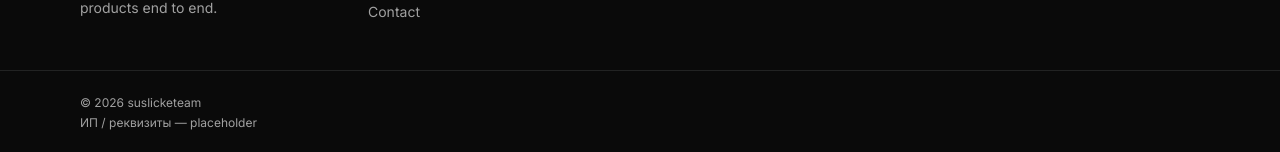
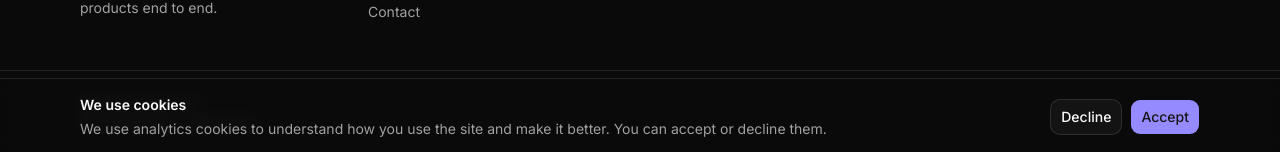
Before and after one commit to Suslicke/suslicketeam, a Next.js app: page /en in a window 1280 px wide. Shown: the part 645-797 px from the top of the page. Built offline with nearby package versions, Linux system fonts and the light colour scheme; no server answers.

Commit message:
feat: add ga4, cloudflare analytics, consent banner

```diff
--- a/messages/en.json
+++ b/messages/en.json
@@ -12,5 +12,11 @@
     "default_title": "suslicketeam — web development and digital solutions",
     "default_description": "The suslicketeam crew builds websites, web apps and digital products end to end.",
     "og_tagline": "Web development and digital solutions, end to end"
+  },
+  "consent": {
+    "title": "We use cookies",
+    "text": "We use analytics cookies to understand how you use the site and make it better. You can accept or decline them.",
+    "accept": "Accept",
+    "decline": "Decline"
   }
 }
--- a/messages/kk.json
+++ b/messages/kk.json
@@ -12,5 +12,11 @@
     "default_title": "suslicketeam — веб-әзірлеу және digital-шешімдер",
     "default_description": "suslicketeam командасы сайттарды, веб-қосымшаларды және digital-өнімдерді кілтін салып жасайды.",
     "og_tagline": "Веб-әзірлеу және digital-шешімдер"
+  },
+  "consent": {
+    "title": "Біз cookie файлдарын қолданамыз",
+    "text": "Сайтты қалай пайдаланатыныңызды түсініп, оны жақсарту үшін аналитикалық cookie қолданамыз. Оларды қабылдай немесе бас тарта аласыз.",
+    "accept": "Қабылдау",
+    "decline": "Бас тарту"
   }
 }
--- a/messages/ru.json
+++ b/messages/ru.json
@@ -12,5 +12,11 @@
     "default_title": "suslicketeam — веб-разработка и digital-решения",
     "default_description": "Команда suslicketeam создаёт сайты, веб-приложения и digital-продукты под ключ.",
     "og_tagline": "Веб-разработка и digital-решения под ключ"
+  },
+  "consent": {
+    "title": "Мы используем файлы cookie",
+    "text": "Мы применяем аналитические cookie, чтобы понимать, как вы пользуетесь сайтом, и делать его лучше. Вы можете принять или отклонить их.",
+    "accept": "Принять",
+    "decline": "Отклонить"
   }
 }
--- a/src/app/[locale]/layout.tsx
+++ b/src/app/[locale]/layout.tsx
@@ -4,6 +4,9 @@ import { NextIntlClientProvider, hasLocale } from "next-intl";
 import { getTranslations, setRequestLocale } from "next-intl/server";
 import { notFound } from "next/navigation";
 
+import { CloudflareAnalytics } from "@/components/analytics/cloudflare-analytics";
+import { ConsentBanner } from "@/components/analytics/consent-banner";
+import { GaScripts } from "@/components/analytics/ga-scripts";
 import { PostHogProvider } from "@/components/analytics/posthog-provider";
 import { JsonLd } from "@/components/json-ld";
 import { SiteFooter } from "@/components/site-footer";
@@ -82,6 +85,8 @@ export default async function LocaleLayout({
       className={`${inter.variable} ${spaceGrotesk.variable}`}
     >
       <body className="antialiased">
+        <GaScripts />
+        <CloudflareAnalytics />
         <JsonLd data={organizationLd()} />
         <JsonLd data={websiteLd()} />
         <JsonLd data={localBusinessLd()} />
@@ -93,6 +98,7 @@ export default async function LocaleLayout({
                 <div className="flex-1">{children}</div>
                 <SiteFooter />
               </div>
+              <ConsentBanner />
             </PostHogProvider>
           </ThemeProvider>
         </NextIntlClientProvider>
--- /dev/null
+++ b/src/components/analytics/cloudflare-analytics.tsx
@@ -0,0 +1,22 @@
+import Script from "next/script";
+
+const CF_TOKEN = process.env.NEXT_PUBLIC_CF_BEACON_TOKEN;
+
+/**
+ * Loads the Cloudflare Web Analytics beacon. Cloudflare's beacon is cookieless
+ * and privacy-friendly, so it can load regardless of consent state. Gated on
+ * `NEXT_PUBLIC_CF_BEACON_TOKEN` — renders nothing when absent (graceful no-op).
+ *
+ * Uses `afterInteractive` to keep it off the critical rendering path.
+ */
+export function CloudflareAnalytics() {
+  if (!CF_TOKEN) return null;
+
+  return (
+    <Script
+      src="https://static.cloudflareinsights.com/beacon.min.js"
+      strategy="afterInteractive"
+      data-cf-beacon={JSON.stringify({ token: CF_TOKEN })}
+    />
+  );
+}
--- /dev/null
+++ b/src/components/analytics/consent-banner.tsx
@@ -0,0 +1,111 @@
+"use client";
+
+import posthog from "posthog-js";
+import { useTranslations } from "next-intl";
+import { useEffect, useState } from "react";
+
+import { Button } from "@/components/ui/button";
+
+const CONSENT_KEY = "sl_consent";
+type ConsentDecision = "granted" | "denied";
+
+function readStoredConsent(): ConsentDecision | null {
+  if (typeof window === "undefined") return null;
+  try {
+    const value = window.localStorage.getItem(CONSENT_KEY);
+    return value === "granted" || value === "denied" ? value : null;
+  } catch {
+    return null;
+  }
+}
+
+function storeConsent(decision: ConsentDecision): void {
+  try {
+    window.localStorage.setItem(CONSENT_KEY, decision);
+  } catch {
+    // ignore storage failures (quota, disabled storage, private mode)
+  }
+}
+
+/**
+ * Lightweight, dismissible cookie-consent banner. Shown only when no decision
+ * is stored in localStorage (`sl_consent`). On a decision it updates GA4
+ * Consent Mode and PostHog opt-in/out, then hides itself.
+ *
+ * Fixed to the bottom and contains its own space, so it never causes layout
+ * shift in the document flow.
+ */
+export function ConsentBanner() {
+  const t = useTranslations("consent");
+  const [visible, setVisible] = useState(false);
+
+  useEffect(() => {
+    // Only decide visibility on the client to avoid hydration mismatch.
+    if (readStoredConsent() === null) {
+      setVisible(true);
+    }
+  }, []);
+
+  function decide(decision: ConsentDecision) {
+    storeConsent(decision);
+    setVisible(false);
+
+    const granted = decision === "granted";
+
+    // GA4 Consent Mode v2 update. Keep ad storage denied — analytics only.
+    try {
+      window.gtag?.("consent", "update", {
+        analytics_storage: granted ? "granted" : "denied",
+        ad_storage: "denied",
+        ad_user_data: "denied",
+        ad_personalization: "denied",
+      });
+    } catch {
+      // gtag may be absent (no GA id) — that's fine, nothing to update.
+    }
+
+    // PostHog opt-in / opt-out. Methods exist only when the SDK initialized.
+    try {
+      if (posthog.__loaded) {
+        if (granted) posthog.opt_in_capturing();
+        else posthog.opt_out_capturing();
+      }
+    } catch {
+      // SDK not loaded (no key) — graceful no-op.
+    }
+  }
+
+  if (!visible) return null;
+
+  return (
+    <div
+      role="dialog"
+      aria-modal="false"
+      aria-label={t("title")}
+      className="fixed inset-x-0 bottom-0 z-[60] border-t border-border bg-background/95 backdrop-blur supports-[backdrop-filter]:bg-background/80"
+    >
+      <div className="mx-auto flex max-w-6xl flex-col gap-3 px-4 py-4 sm:flex-row sm:items-center sm:justify-between">
+        <div className="flex flex-col gap-1">
+          <p className="text-sm font-semibold">{t("title")}</p>
+          <p className="text-sm text-muted-foreground">{t("text")}</p>
+        </div>
+        <div className="flex shrink-0 gap-2">
+          <Button
+            variant="outline"
+            size="lg"
+            onClick={() => decide("denied")}
+          >
+            {t("decline")}
+          </Button>
+          <Button
+            size="lg"
+            className="bg-brand text-brand-foreground hover:bg-brand/90"
+            onClick={() => decide("granted")}
+          >
+            {t("accept")}
+          </Button>
+        </div>
+      </div>
+    </div>
+  );
+}
--- /dev/null
+++ b/src/components/analytics/ga-scripts.tsx
@@ -0,0 +1,54 @@
+import Script from "next/script";
+
+const GA_ID = process.env.NEXT_PUBLIC_GA_ID;
+
+/**
+ * Loads Google Analytics 4 via gtag using `next/script` with the
+ * `afterInteractive` strategy so it never blocks LCP/hydration. Gated on
+ * `NEXT_PUBLIC_GA_ID` — renders nothing when the ID is absent (graceful no-op
+ * for local dev / e2e without keys).
+ *
+ * Consent Mode v2: storage is denied by default until the user grants it via
+ * the consent banner (which calls `gtag('consent','update', ...)`). With GA4
+ * "basic" consent mode, no GA cookies or hits fire while denied.
+ */
+export function GaScripts() {
+  if (!GA_ID) return null;
+
+  return (
+    <>
+      <Script
+        id="ga-consent-default"
+        strategy="afterInteractive"
+        dangerouslySetInnerHTML={{
+          __html: `
+            window.dataLayer = window.dataLayer || [];
+            function gtag(){dataLayer.push(arguments);}
+            window.gtag = gtag;
+            gtag('consent', 'default', {
+              'ad_storage': 'denied',
+              'ad_user_data': 'denied',
+              'ad_personalization': 'denied',
+              'analytics_storage': 'denied',
+              'wait_for_update': 500
+            });
+          `,
+        }}
+      />
+      <Script
+        src={`https://www.googletagmanager.com/gtag/js?id=${GA_ID}`}
+        strategy="afterInteractive"
+      />
+      <Script
+        id="ga-init"
+        strategy="afterInteractive"
+        dangerouslySetInnerHTML={{
+          __html: `
+            gtag('js', new Date());
+            gtag('config', '${GA_ID}');
+          `,
+        }}
+      />
+    </>
+  );
+}
--- a/src/lib/analytics.ts
+++ b/src/lib/analytics.ts
@@ -4,6 +4,8 @@ declare global {
     gtag?: (...a: any[]) => void;
     posthog?: {
       capture: (n: string, p?: Record<string, unknown>) => void;
+      opt_in_capturing?: () => void;
+      opt_out_capturing?: () => void;
     };
   }
 }
```
Also changed, not shown: 1 other file (tests, documents, lock files or other folders).
